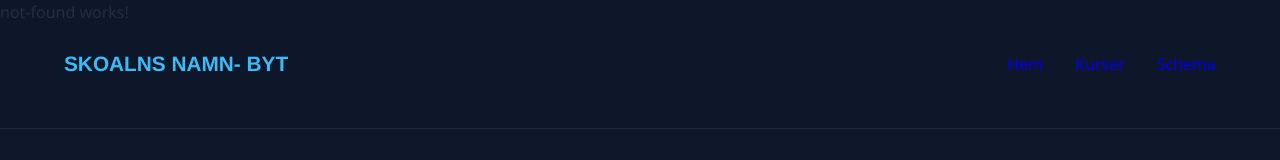
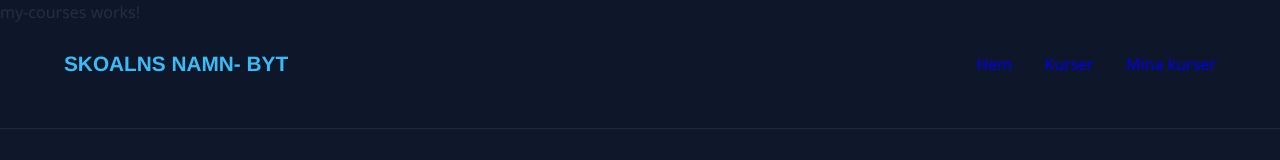
Before and after one commit to dannigiovanella/ts-project, an Angular app: page /mycourses in a window 1280 px wide. Shown: the top 160 px of the page. Built offline with nearby package versions, Linux system fonts and the light colour scheme.

Commit message:
Skapat ny komponent till sida för "mina kurser" och kopplat denna till navbar

```diff
--- a/src/app/app.routes.ts
+++ b/src/app/app.routes.ts
@@ -3,7 +3,7 @@ import { Routes } from '@angular/router';
 //Importerar komponenter
 import { Home } from './pages/home/home';
 import { Courses } from './pages/courses/courses';
-import { Schedule } from './pages/schedule/schedule';
+import { MyCourses } from './pages/my-courses/my-courses';
 import { CourseDetails } from './pages/course-details/course-details';
 import { NotFound } from './pages/not-found/not-found';
 
@@ -15,7 +15,7 @@ export const routes: Routes = [
     path: "courses", component: Courses
   },
   {
-    path: "schedule", component: Schedule
+    path: "mycourses", component: MyCourses
   },
   {
     path: "details", component: CourseDetails
--- a/src/app/components/navbar/navbar.html
+++ b/src/app/components/navbar/navbar.html
@@ -10,7 +10,7 @@
   <nav>
     <a routerLink="/" routerLinkActive="active">Hem</a>
     <a routerLink="/courses" routerLinkActive="active">Kurser</a>
-    <a routerLink="/schedule" routerLinkActive="active">Schema</a>
+    <a routerLink="/mycourses" routerLinkActive="active">Mina kurser</a>
   </nav>
 
 </header>
--- /dev/null
+++ b/src/app/pages/my-courses/my-courses.html
@@ -0,0 +1 @@
+<p>my-courses works!</p>
--- a/src/app/pages/schedule/schedule.html
+++ /dev/null
@@ -1 +0,0 @@
-<p>schedule works!</p>
```
Also changed, not shown: src/app/pages/my-courses/my-courses.ts (added, +9 -0 lines), src/app/pages/schedule/schedule.ts (deleted, +0 -9 lines), src/app/pages/my-courses/my-courses.scss (added), 1 other file (tests, documents, lock files or other folders).
